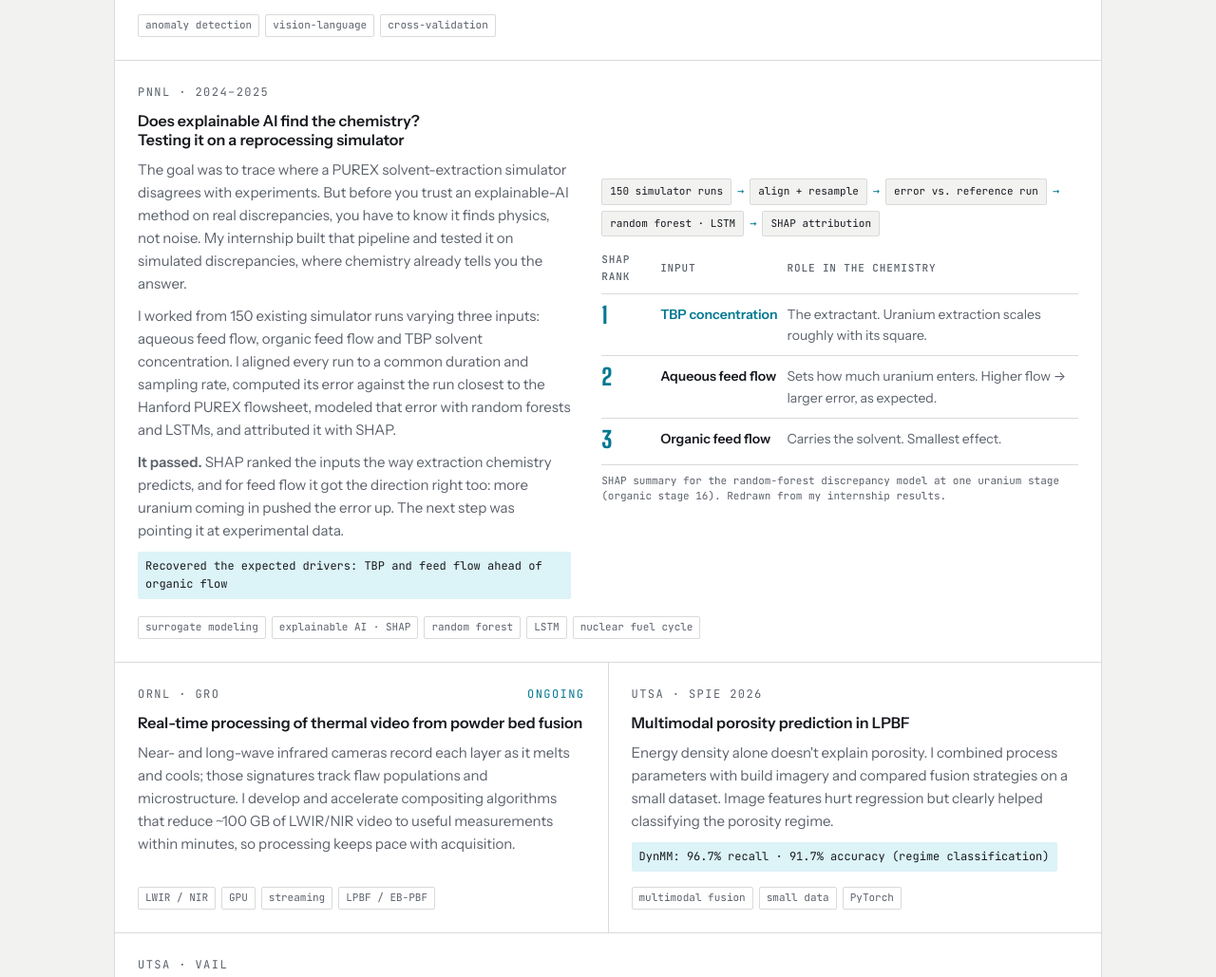
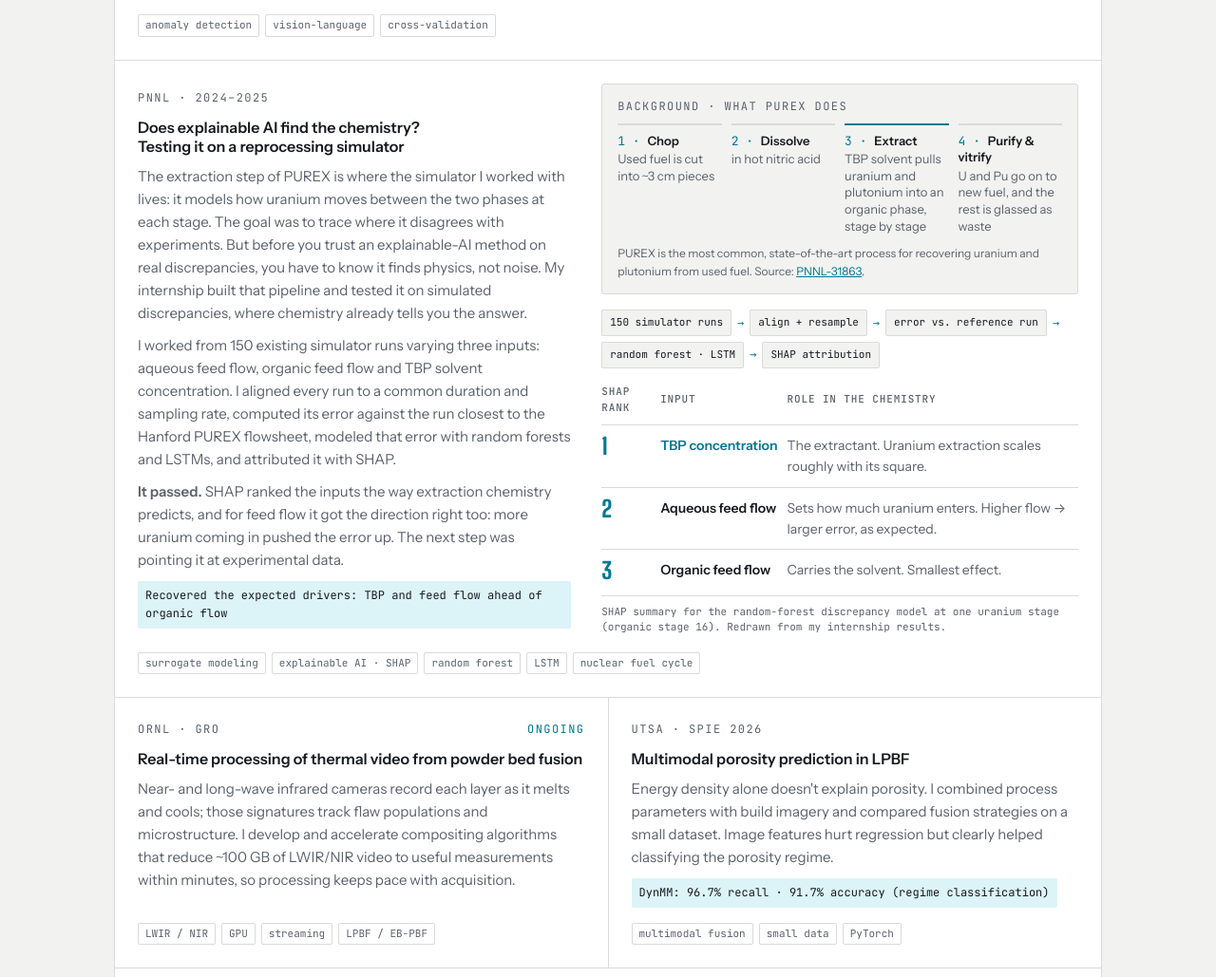
Before and after one commit to Loganrobinso/Loganrobinso.github.io, a plain HTML site: page index.html in a window 1280 px wide. Shown: the part 3700-4729 px from the top of the page at 95% size. Drawn offline with nearby package versions, Linux system fonts and the light colour scheme.

Commit message:
updates for pnnl

```diff
--- a/index.html
+++ b/index.html
@@ -166,6 +166,16 @@ section.band{border-top:1px solid var(--line);padding-block:64px}
 .rank td b{font-family:var(--f-display);font-size:1.5rem;line-height:1;color:var(--accent)}
 .rank tr:first-child td:nth-child(2){color:var(--accent)}
 @media (max-width:520px){.rank thead{display:none}.rank tr{display:grid;grid-template-columns:32px 1fr;column-gap:8px;padding:10px 0;border-bottom:1px solid var(--line)}.rank td{border:0;padding:0}.rank td:first-child{grid-row:span 2}.rank td:nth-child(3){grid-column:2;padding-top:2px}}
+
+.purex{border:1px solid var(--line);background:var(--bg);border-radius:3px;padding:14px 16px}
+.purex ol{list-style:none;margin:0;padding:0;display:grid;grid-template-columns:repeat(4,minmax(0,1fr));gap:10px;counter-reset:pu}
+.purex li{counter-increment:pu;font-size:.8125rem;line-height:1.35;color:var(--muted);border-top:2px solid var(--line);padding-top:8px}
+.purex li:nth-child(3){border-top-color:var(--accent)}
+.purex li b{display:block;color:var(--fg);font-weight:600;margin-bottom:2px}
+.purex li b::before{content:counter(pu) " · ";font-family:var(--f-mono);font-weight:400;color:var(--accent)}
+.purex .src{margin:10px 0 0;font-size:.75rem;color:var(--muted)}
+.purex .src a{color:var(--accent)}
+@media (max-width:520px){.purex ol{grid-template-columns:repeat(2,minmax(0,1fr))}}
 
 /* INL 3D viewer */
 .rs-fig{min-width:0}
@@ -437,13 +447,23 @@ footer{border-top:1px solid var(--line);padding-block:28px 40px;color:var(--mute
           <div>
             <div class="where"><span class="label">PNNL · 2024–2025</span></div>
             <h3>Does explainable AI find the chemistry? Testing it on a reprocessing simulator</h3>
-            <p>The goal was to trace where a PUREX solvent-extraction simulator disagrees with experiments. But before you trust an explainable-AI method on real discrepancies, you have to know it finds physics, not noise. My internship built that pipeline and tested it on simulated discrepancies, where chemistry already tells you the answer.</p>
+            <p>The extraction step of PUREX is where the simulator I worked with lives: it models how uranium moves between the two phases at each stage. The goal was to trace where it disagrees with experiments. But before you trust an explainable-AI method on real discrepancies, you have to know it finds physics, not noise. My internship built that pipeline and tested it on simulated discrepancies, where chemistry already tells you the answer.</p>
             <p>I worked from 150 existing simulator runs varying three inputs: aqueous feed flow, organic feed flow and TBP solvent concentration. I aligned every run to a common duration and sampling rate, computed its error against the run closest to the Hanford PUREX flowsheet, modeled that error with random forests and LSTMs, and attributed it with SHAP.</p>
             <p><strong>It passed.</strong> SHAP ranked the inputs the way extraction chemistry predicts, and for feed flow it got the direction right too: more uranium coming in pushed the error up. The next step was pointing it at experimental data.</p>
             <span class="result">Recovered the expected drivers: TBP and feed flow ahead of organic flow</span>
           </div>
           <figure class="fig">
-            <div class="pipe" aria-label="Pipeline">
+            <div class="purex" aria-label="How PUREX works">
+              <div class="label" style="margin-bottom:8px">Background · what PUREX does</div>
+              <ol>
+                <li><b>Chop</b><span>Used fuel is cut into ~3 cm pieces</span></li>
+                <li><b>Dissolve</b><span>in hot nitric acid</span></li>
+                <li><b>Extract</b><span>TBP solvent pulls uranium and plutonium into an organic phase, stage by stage</span></li>
+                <li><b>Purify &amp; vitrify</b><span>U and Pu go on to new fuel, and the rest is glassed as waste</span></li>
+              </ol>
+              <p class="src">PUREX is the most common, state-of-the-art process for recovering uranium and plutonium from used fuel. Source: <a href="https://www.pnnl.gov/publications/flowsheet-evaluation-dissolving-used-nuclear-fuel-purex-solvent">PNNL-31863</a>.</p>
+            </div>
+            <div class="pipe" aria-label="Pipeline" style="margin-top:16px">
               <span>150 simulator runs</span><i>→</i><span>align + resample</span><i>→</i><span>error vs. reference run</span><i>→</i><span>random forest · LSTM</span><i>→</i><span>SHAP attribution</span>
             </div>
             <table class="rank">
```
Also changed, not shown: 1 other file.
